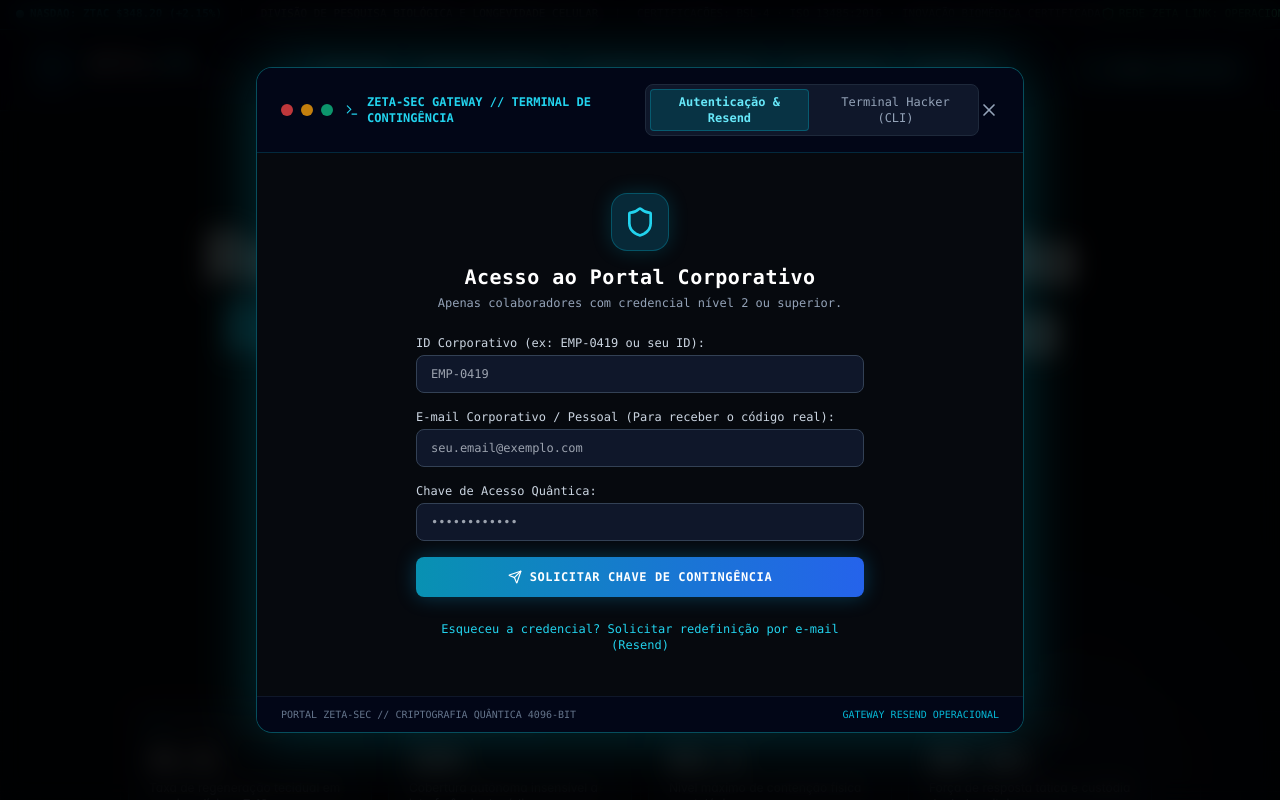
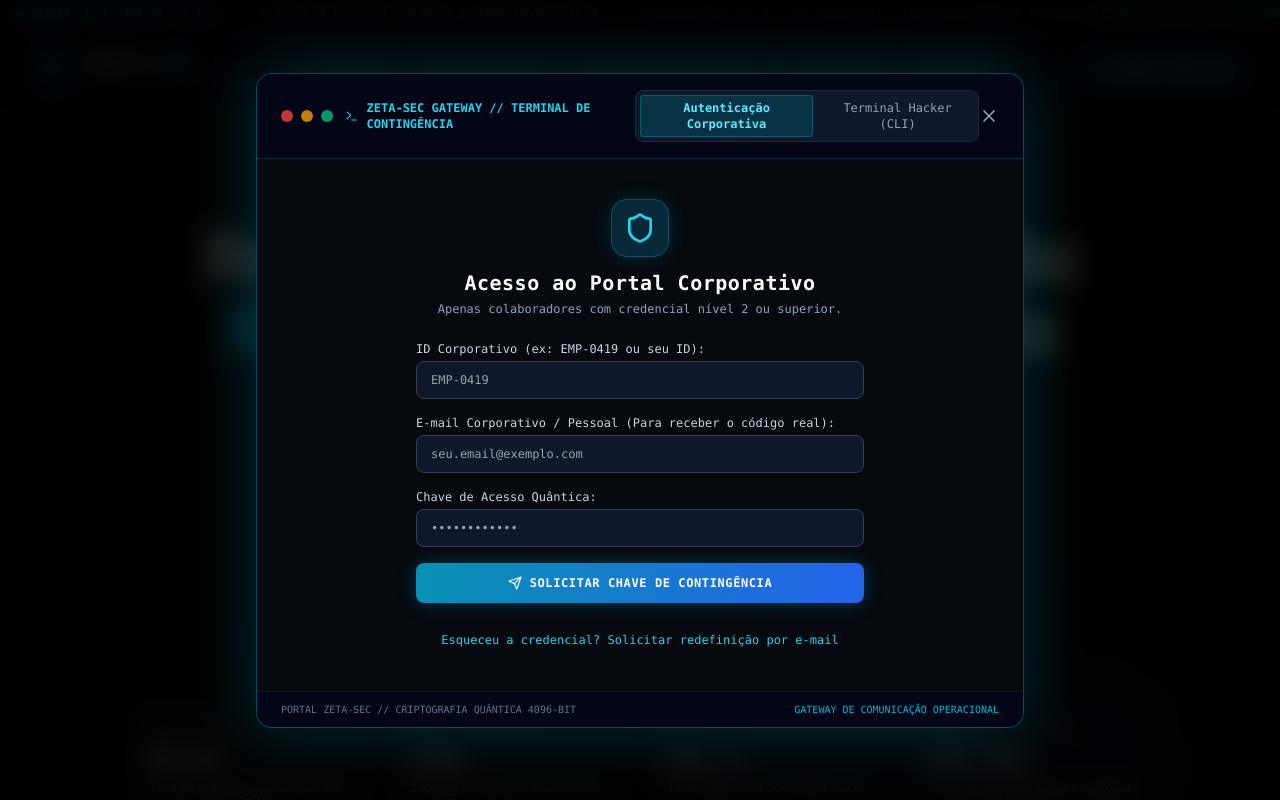
Before and after one commit to kellyregis/zetacorporation-web, a Next.js app: page / in a window 1280 px wide. Both pictures are taken after a click on the button "PORTAL ZETA-SEC". Shown: the top 800 px of the page. Built offline with nearby package versions, Linux system fonts and the light colour scheme.

Commit message:
fix(ui): remove public mentions of Resend from website interfaces

```diff
--- a/src/app/page.tsx
+++ b/src/app/page.tsx
@@ -40,7 +40,7 @@ export default function Home() {
       {/* Footer */}
       <Footer onOpenTerminal={() => setTerminalOpen(true)} />
 
-      {/* Interactive ZETA-SEC Terminal Modal with Resend API Integration */}
+      {/* Interactive ZETA-SEC Terminal Modal */}
       <TerminalModal
         isOpen={terminalOpen}
         onClose={() => setTerminalOpen(false)}
--- a/src/components/Footer.tsx
+++ b/src/components/Footer.tsx
@@ -104,7 +104,7 @@ export const Footer: React.FC<FooterProps> = ({ onOpenTerminal }) => {
                   className="hover:text-slate-200 transition-colors flex items-center gap-1.5"
                 >
                   <Mail className="w-3.5 h-3.5 text-slate-400" />
-                  <span>Canal Seguro (Resend)</span>
+                  <span>Canal Seguro de Comunicação</span>
                 </button>
               </li>
               <li>
--- a/src/components/TerminalModal.tsx
+++ b/src/components/TerminalModal.tsx
@@ -11,7 +11,7 @@ interface TerminalModalProps {
 export const TerminalModal: React.FC<TerminalModalProps> = ({ isOpen, onClose }) => {
   const [activeTab, setActiveTab] = useState<'login' | 'cli'>('login');
 
-  // Login / Resend State
+  // Login / Contingency State
   const [email, setEmail] = useState('');
   const [empId, setEmpId] = useState('');
   const [password, setPassword] = useState('');
@@ -36,7 +36,7 @@ export const TerminalModal: React.FC<TerminalModalProps> = ({ isOpen, onClose })
 
   if (!isOpen) return null;
 
-  // Envio de email real via Resend
+  // Envio de e-mail de contingência
   const handleSendResetEmail = async (e: React.FormEvent) => {
     e.preventDefault();
     if (!email) return;
@@ -210,7 +210,7 @@ export const TerminalModal: React.FC<TerminalModalProps> = ({ isOpen, onClose })
                 activeTab === 'login' ? 'bg-cyan-950 text-cyan-300 font-bold border border-cyan-500/30' : 'text-slate-400 hover:text-white'
               }`}
             >
-              Autenticação & Resend
+              Autenticação Corporativa
             </button>
             <button
               onClick={() => setActiveTab('cli')}
@@ -240,7 +240,7 @@ export const TerminalModal: React.FC<TerminalModalProps> = ({ isOpen, onClose })
                 </h3>
                 <p className="text-xs text-slate-400 mt-1">
                   {isResetMode
-                    ? 'Insira seu e-mail real para despachar uma chave de contingência via Resend.'
+                    ? 'Insira seu e-mail cadastrado para despachar uma chave de contingência.'
                     : 'Apenas colaboradores com credencial nível 2 ou superior.'}
                 </p>
               </div>
@@ -318,11 +318,11 @@ export const TerminalModal: React.FC<TerminalModalProps> = ({ isOpen, onClose })
                   className="w-full py-3 rounded-lg bg-gradient-to-r from-cyan-600 to-blue-600 hover:from-cyan-500 hover:to-blue-500 text-white font-bold text-xs tracking-wider uppercase transition-all shadow-[0_0_20px_rgba(14,165,233,0.3)] flex items-center justify-center gap-2 disabled:opacity-50"
                 >
                   {loading ? (
-                    <span>Transmitindo via Resend...</span>
+                    <span>Transmitindo dados...</span>
                   ) : (
                     <>
                       <Send className="w-3.5 h-3.5" />
-                      <span>{isResetMode ? 'Enviar Despacho via Resend' : 'Solicitar Chave de Contingência'}</span>
+                      <span>{isResetMode ? 'Enviar Despacho de Contingência' : 'Solicitar Chave de Contingência'}</span>
                     </>
                   )}
                 </button>
@@ -335,7 +335,7 @@ export const TerminalModal: React.FC<TerminalModalProps> = ({ isOpen, onClose })
                   >
                     {isResetMode
                       ? 'Voltar para autenticação padrão'
-                      : 'Esqueceu a credencial? Solicitar redefinição por e-mail (Resend)'}
+                      : 'Esqueceu a credencial? Solicitar redefinição por e-mail'}
                   </button>
                 </div>
               </form>
@@ -388,7 +388,7 @@ export const TerminalModal: React.FC<TerminalModalProps> = ({ isOpen, onClose })
         {/* Terminal Status Footer */}
         <div className="bg-slate-950 px-6 py-2.5 border-t border-slate-900 text-[10px] font-mono text-slate-500 flex items-center justify-between">
           <span>PORTAL ZETA-SEC // CRIPTOGRAFIA QUÂNTICA 4096-BIT</span>
-          <span className="text-cyan-500">GATEWAY RESEND OPERACIONAL</span>
+          <span className="text-cyan-500">GATEWAY DE COMUNICAÇÃO OPERACIONAL</span>
         </div>
       </div>
     </div>
```
